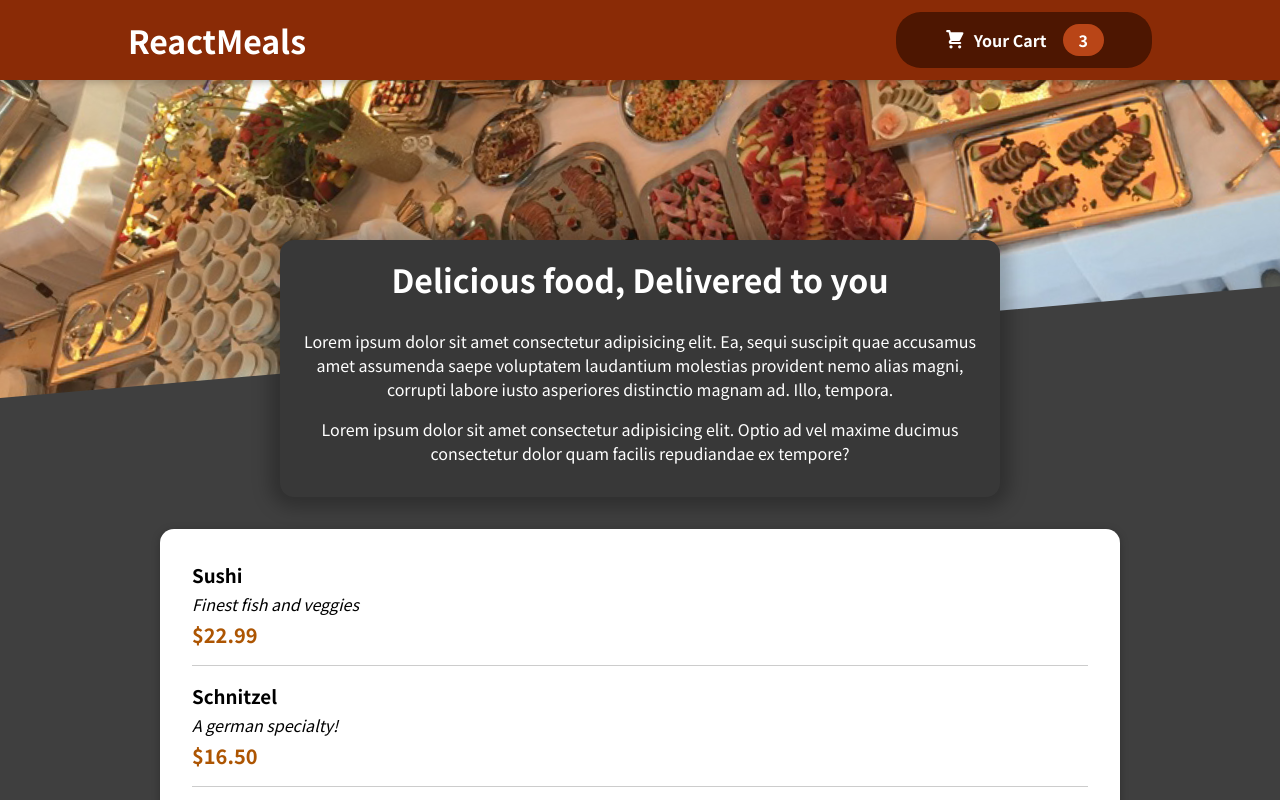
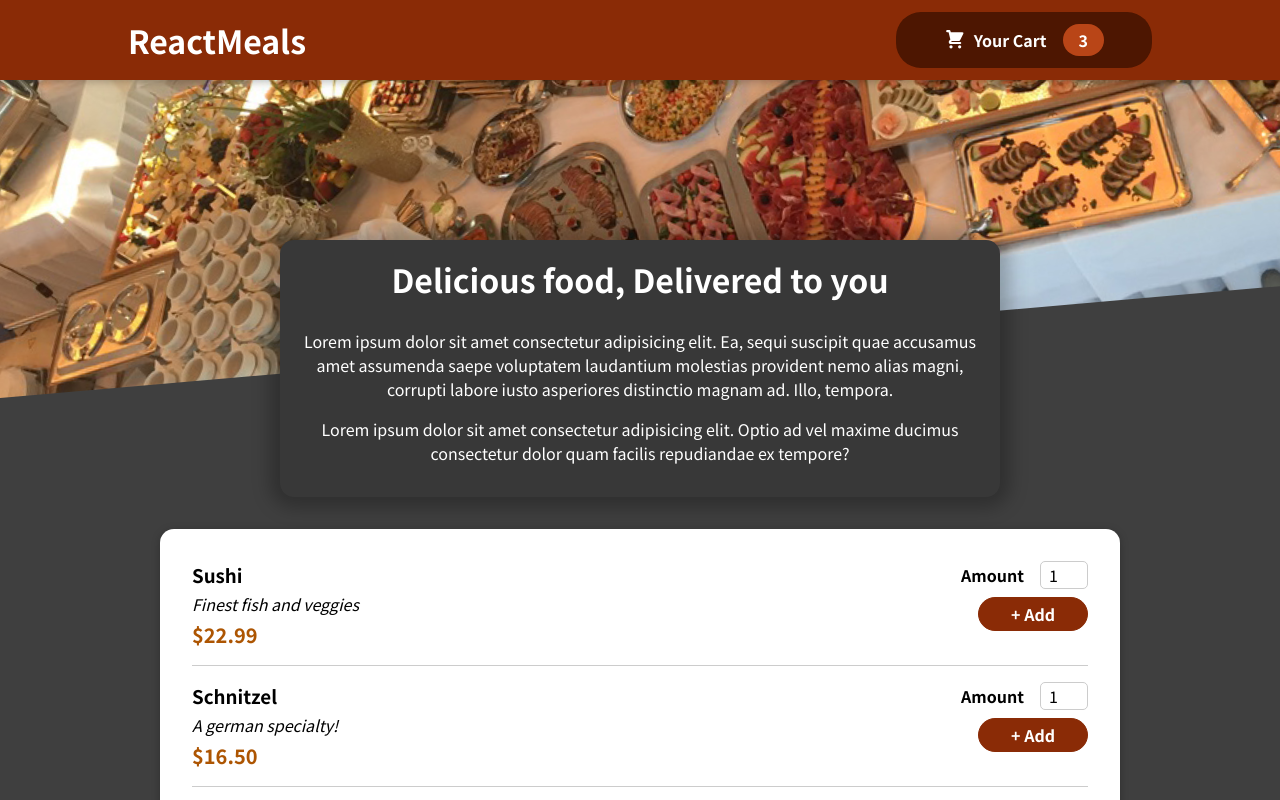
Before and after one commit to Tiwari0808/restaurent_app_shrp, a React (Create React App) app: page / in a window 1280 px wide. Shown: the top 800 px of the page. Built offline with nearby package versions, Linux system fonts and the light colour scheme.

Commit message:
Added Form

```diff
--- a/src/components/Meals/MealItem/MealItem.jsx
+++ b/src/components/Meals/MealItem/MealItem.jsx
@@ -1,5 +1,6 @@
 import React from "react";
 import classes from "./MealItem.module.css";
+import MealItemForm from "./MealItemForm";
 
 const MealItem = (props) => {
   const price = `$${props.price.toFixed(2)}`;
@@ -10,7 +11,9 @@
         <div className={classes.description}>{props.description}</div>
         <div className={classes.price}>{price}</div>
       </div>
-      <div></div>
+      <div>
+        <MealItemForm></MealItemForm>
+      </div>
     </li>
   );
 };
--- a/src/components/Meals/MealItem/MealItemForm.jsx
+++ b/src/components/Meals/MealItem/MealItemForm.jsx
@@ -1,8 +1,24 @@
-import React from 'react'
+import React from 'react';
+import classes from './MealItemForm.module.css';
+import Input from '../../UI/Input';
 
 const MealItemForm = () => {
   return (
-    <div>MealItemForm</div>
+    <form className={classes.form}>
+        <Input
+        label = 'Amount'
+        input=
+        {{
+        id:'amount',
+        type:'number',
+        min:'1',
+        max:'5',
+        step:'1',
+        defaultValue:'1'
+        }}
+        ></Input>
+        <button>+ Add</button>
+    </form>
   )
 }
 
--- /dev/null
+++ b/src/components/Meals/MealItem/MealItemForm.module.css
@@ -0,0 +1,20 @@
+.form {
+  text-align: right;
+}
+
+.form button {
+  font: inherit;
+  cursor: pointer;
+  background-color: #8a2b06;
+  border: 1px solid #8a2b06;
+  color: white;
+  padding: 0.25rem 2rem;
+  border-radius: 20px;
+  font-weight: bold;
+}
+
+.form button:hover,
+.form button:active {
+  background-color: #641e03;
+  border-color: #641e03;
+}
--- /dev/null
+++ b/src/components/UI/Input.jsx
@@ -0,0 +1,13 @@
+import React from 'react';
+import classes from './Input.module.css'
+
+const Input = (props) => {
+  return (
+    <div className={classes.input}>
+        <label htmlFor={props.input.id}>{props.label}</label>
+        <input {...props.input}></input>
+    </div>
+  )
+}
+
+export default Input;
--- /dev/null
+++ b/src/components/UI/Input.module.css
@@ -0,0 +1,18 @@
+.input {
+    display: flex;
+    align-items: center;
+    margin-bottom: 0.5rem;
+  }
+
+  .input label {
+    font-weight: bold;
+    margin-right: 1rem;
+  }
+
+  .input input {
+    width: 3rem;
+    border-radius: 5px;
+    border: 1px solid #ccc;
+    font: inherit;
+    padding-left: 0.5rem;
+  }
```
